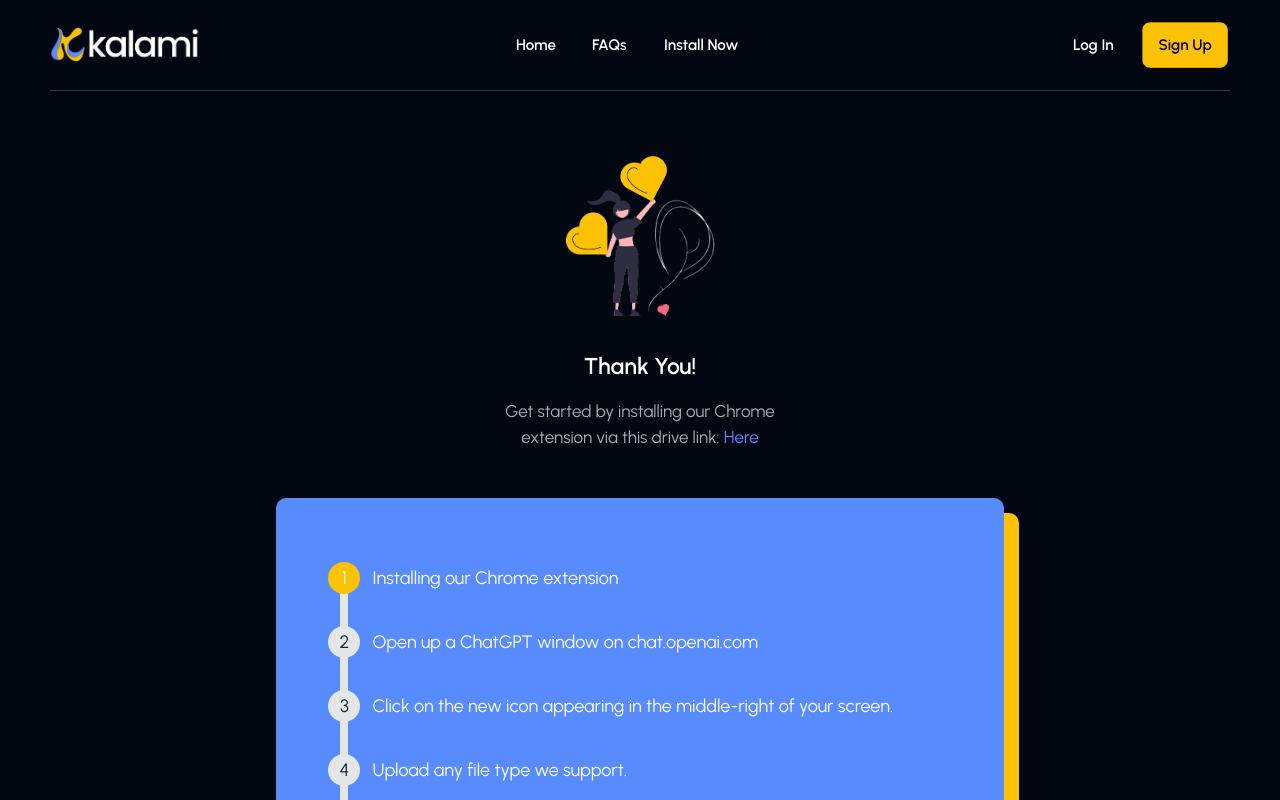
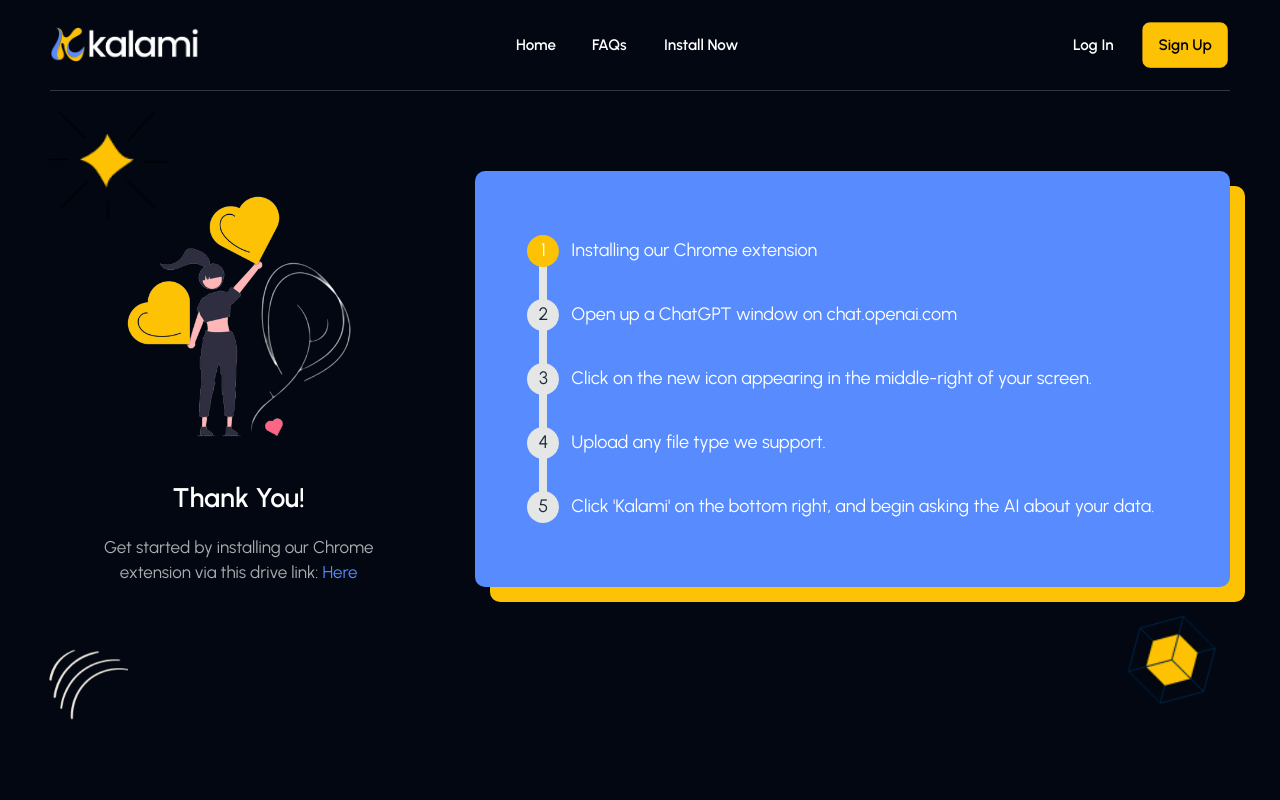
Before and after one commit to SamuelAMZ/clone-gpt-front, a Next.js app: page /how-it-works in a window 1280 px wide. Shown: the top 800 px of the page. Built offline with nearby package versions, Linux system fonts and the light colour scheme; no server answers.

Commit message:
update page ui

```diff
--- a/app/how-it-works/_how-it-works.scss
+++ b/app/how-it-works/_how-it-works.scss
@@ -3,8 +3,10 @@
 .kalami-how-works {
   width: 90%;
   margin: 0 auto;
-  display: flex;
-  flex-direction: column;
+  //   display: flex;
+  //   flex-direction: column;
+  display: grid;
+  grid-template-columns: 1fr;
   align-items: center;
   justify-content: center;
   padding: 3rem 0 2.5rem 0;
@@ -15,8 +17,9 @@
 
   @include b.breakpoint("768") {
     width: 1180px;
-    padding: 3rem 0 2.5rem 0;
+    padding: 5rem 0 2.5rem 0;
     margin: 0 auto;
+    grid-template-columns: 1fr 2fr;
   }
 
   .thankyou {
@@ -27,13 +30,13 @@
     justify-content: center;
 
     img {
-      width: 200px;
+      width: 300px;
       height: auto;
     }
 
     h3 {
       color: white;
-      font-size: 23px;
+      font-size: 27px;
       font-weight: 600;
       text-transform: capitalize;
     }
@@ -41,7 +44,7 @@
       text-align: center;
       color: #e8e8e8bd;
       font-size: 17px;
-      width: 60%;
+      width: 80%;
 
       a {
         color: #588cfe;
@@ -55,10 +58,31 @@
   padding: 3rem;
   border-radius: 10px;
   box-shadow: 15px 15px 0 0 #fec204;
-  margin-bottom: 5rem;
+  //   margin-bottom: 5rem;
 
   .step {
     color: white;
     font-size: 18px !important;
   }
 }
+
+.how-layer {
+  width: 80px;
+  height: auto;
+  position: absolute;
+
+  &.first {
+    bottom: 5rem;
+    left: 3rem;
+  }
+  &.sec {
+    bottom: 5rem;
+    right: 3rem;
+    width: 120px;
+  }
+  &.third {
+    top: 7rem;
+    left: 3rem;
+    width: 120px;
+  }
+}
--- a/app/how-it-works/page.jsx
+++ b/app/how-it-works/page.jsx
@@ -44,6 +44,10 @@ const page = () => {
           </ul>
         </div>
       </div>
+
+      <img className="how-layer first" src="/layer1.png" alt="" />
+      <img className="how-layer sec" src="/layer3.png" alt="" />
+      <img className="how-layer third" src="/layer4.png" alt="" />
     </>
   );
 };
```
Also changed, not shown: app/styles/index.min.css, 1 other file (tests, documents, lock files or other folders).
